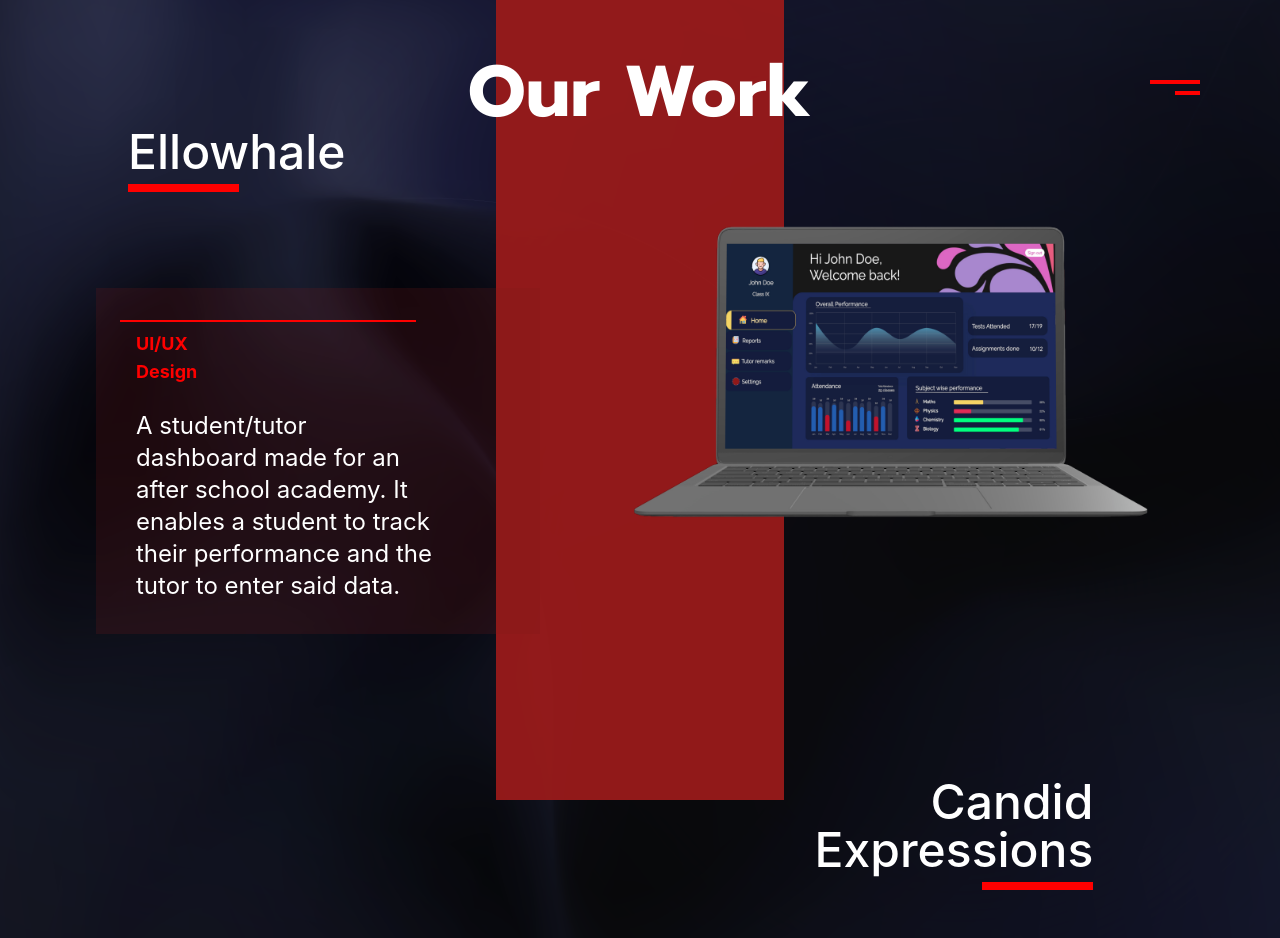
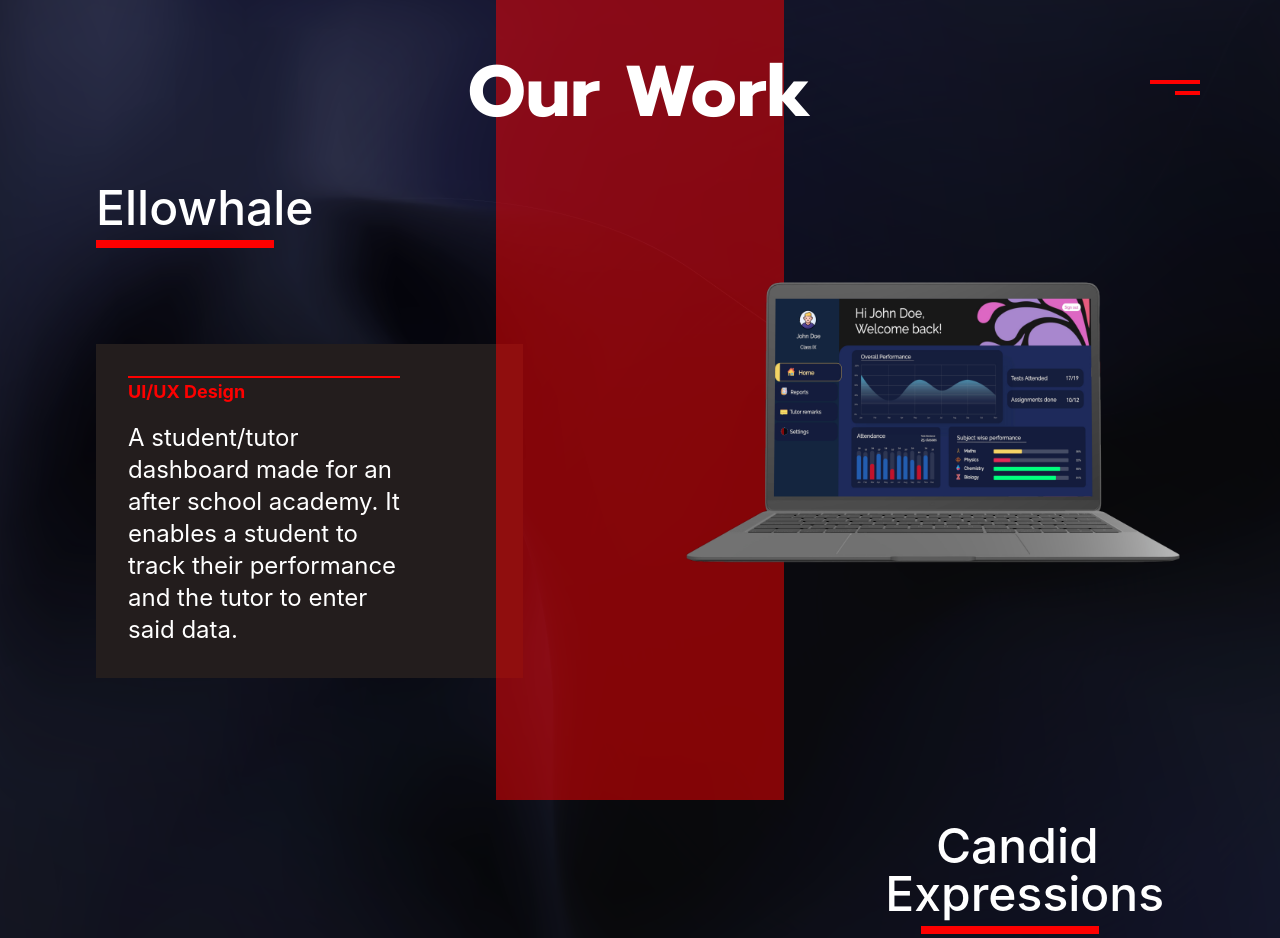
Before and after one commit to Beyond-Design-Studio/nextjs, a Next.js app: page /work in a window 1280 px wide. Shown: the top 938 px of the page. Built offline with nearby package versions, Linux system fonts and the light colour scheme.

Commit message:
work resp

```diff
--- a/components/footer.jsx
+++ b/components/footer.jsx
@@ -18,7 +18,7 @@ const Footer = ({ moveSection }) => {
 
 
 
-      <div style={{ backgroundColor: "#E6E6E6" }} className="py-8 px-8 pr-10 w-full h-3/5 flex flex-col justify-between z-10">
+      <div style={{ backgroundColor: "#E6E6E6" }} className="py-8 px-2 sm:px-8 sm:pr-10 w-full h-3/5 flex flex-col justify-between z-10">
         <div className="block sm:hidden text-center">
           <h2 className="text-3xl lg:text-5xl text-accent-color">Let's Talk</h2>
 
--- a/components/home/our.jsx
+++ b/components/home/our.jsx
@@ -28,8 +28,15 @@ const Our = ({second, content, re, link}) => {
               {content}
               <Link href={link}>
                 <a className="self-center">
-                  <div className={`flex self-center items-center ${styles["button"]}`}>
+                  <div className={`hidden lg:flex self-center items-center ${styles["button"]}`}>
                     <svg width="45" height="45" viewBox="0 0 54 54" fill="none" xmlns="http://www.w3.org/2000/svg">
+                      <path d="M31.5371 5.37401L28.9208 7.99031L45.8355 24.905L1.84462 24.3185L1.89447 28.0573L45.8854 28.6438L29.4158 45.1134L32.1028 47.8004L53.0331 26.8701L31.5371 5.37401Z" fill="white" />
+                    </svg>
+                    <p>{re}</p>
+                  </div>
+
+                  <div className={`flex lg:hidden gap-2 self-center items-center`}>
+                    <svg width="30" height="30" viewBox="0 0 54 54" fill="none" xmlns="http://www.w3.org/2000/svg">
                       <path d="M31.5371 5.37401L28.9208 7.99031L45.8355 24.905L1.84462 24.3185L1.89447 28.0573L45.8854 28.6438L29.4158 45.1134L32.1028 47.8004L53.0331 26.8701L31.5371 5.37401Z" fill="white" />
                     </svg>
                     <p>{re}</p>
--- a/components/home/what_we.jsx
+++ b/components/home/what_we.jsx
@@ -26,16 +26,33 @@ const WhatWeDo = ({ content }) => {
             </div>
             <div className={`${styles["content"]} flex flex-col font-prompt gap-8 xl:gap-0 pl-0 xl:pl-24 text-font-color font-light text-base sm:text-2xl`}>
               {content}
-              <div className={`${styles["button"]} self-center`}>
-                <Link href="/">
+              {/* <div className={`self-center`}> */}
+                {/* <Link href="/">
                   <a className="flex items-center">
                     <svg width="45" height="45" viewBox="0 0 54 54" fill="none" xmlns="http://www.w3.org/2000/svg">
                       <path d="M31.5371 5.37401L28.9208 7.99031L45.8355 24.905L1.84462 24.3185L1.89447 28.0573L45.8854 28.6438L29.4158 45.1134L32.1028 47.8004L53.0331 26.8701L31.5371 5.37401Z" fill="white" />
                     </svg>
                     <p>Services</p>
                   </a>
+                </Link> */}
+                <Link href="/">
+                  <a className="self-center">
+                    <div className={`hidden lg:flex self-center items-center ${styles["button"]}`}>
+                      <svg width="45" height="45" viewBox="0 0 54 54" fill="none" xmlns="http://www.w3.org/2000/svg">
+                        <path d="M31.5371 5.37401L28.9208 7.99031L45.8355 24.905L1.84462 24.3185L1.89447 28.0573L45.8854 28.6438L29.4158 45.1134L32.1028 47.8004L53.0331 26.8701L31.5371 5.37401Z" fill="white" />
+                      </svg>
+                      <p>Services</p>
+                    </div>
+
+                    <div className={`flex lg:hidden gap-2 self-center items-center`}>
+                      <svg width="30" height="30" viewBox="0 0 54 54" fill="none" xmlns="http://www.w3.org/2000/svg">
+                        <path d="M31.5371 5.37401L28.9208 7.99031L45.8355 24.905L1.84462 24.3185L1.89447 28.0573L45.8854 28.6438L29.4158 45.1134L32.1028 47.8004L53.0331 26.8701L31.5371 5.37401Z" fill="white" />
+                      </svg>
+                      <p>Services</p>
+                    </div>
+                  </a>
                 </Link>
-              </div>
+              {/* </div> */}
             </div>
           </div>
 
--- a/pages/work.jsx
+++ b/pages/work.jsx
@@ -1,4 +1,5 @@
 import React from "react";
+import styles from "../styles/misc.module.css"
 
 function WorkDis() {
   const info = [
@@ -40,61 +41,39 @@ function WorkDis() {
   ];
 
   return (
-    <div className="w-full z-20 -mb-52">
+    <div className={`w-full ${styles.cont}`}>
       {info.map((item, index) => {
-        return index % 2 == 0 ? (
+        return (
           <div
             key={index}
-            className="w-full flex justify-between items-center z-10 relative mb-36"
+            className="gap-16 flex flex-col lg:flex-row justify-between items-center mb-36"
           >
-            <div className="w-5/12">
-              <div className="w-6/12">
-                <h1 className="font-roboto text-white font-medium text-5xl w-auto ml-32">
-                  {item.title}
-                </h1>
-                <div className="w-5/12 h-1 mt-2 border-b-8 border-solid border-accent-color ml-32"></div>
-              </div>
-              <div className="w-10/12 mt-24 bg-red-900 bg-opacity-20 ml-24 pb-8 pt-8">
-                <div className="w-8/12 border-t-2 border-solid border-accent-color ml-6"></div>
-                <p className="text-accent-color w-3/12 text-lg ml-10 mt-2 font-bold">
-                  {item.subtitle}
-                </p>
-                <p className="text-2xl text-white w-8/12 ml-10 mt-6">
-                  {item.description}
-                </p>
-              </div>
+            <div className="flex-1">
+              <img className="object-fill z-10 relative rounded-3xl" src={item.image} />
             </div>
-            <div className="w-5/12 mr-32">
-              <img className="object-fill rounded-3xl" src={item.image} />
-            </div>
-          </div>
-        ) : (
-          <div
-            key={index}
-            className="w-full flex justify-between items-center z-20 relative mb-36"
-          >
-            <div className="w-5/12 ml-20">
-              <img className="object-fill rounded-3xl" src={item.image} />
-            </div>
-            <div className="w-5/12">
-              <div className="w-6/12 flex flex-col items-end ml-20">
-                <h1 className="font-roboto text-white font-medium text-5xl w-auto text-right">
+
+            <div className={`flex-1 flex flex-col gap-24`}>
+              <div className={`w-10/12 flex flex-col items-start ${index % 2 !== 0 ? "lg:items-end" : "lg:items-start"} ` }>
+                <h1 className={`font-roboto text-white text-left ${index % 2 !== 0 ? "lg:text-right" : "lg:text-left" } justify-end font-medium text-5xl w-1/2` }>
                   {item.title}
                 </h1>
                 <div className="w-5/12 h-1 mt-2 border-b-8 border-solid border-accent-color"></div>
               </div>
-              <div className="w-10/12 mt-24 bg-red-900 bg-opacity-20 pb-8 pt-8">
-                <div className="w-8/12 border-t-2 border-solid border-accent-color ml-24"></div>
-                <p className="text-accent-color w-3/12 text-lg ml-32 mt-2 font-bold">
-                  {item.subtitle}
-                </p>
-                <p className="text-2xl text-white w-8/12 ml-32 mt-6">
-                  {item.description}
-                </p>
+              <div style={{ backgroundColor: "#231D1D"}} className={`w-full lg:w-10/12 p-8 flex justify-start ${index % 2 !== 0 ? "lg:justify-end" : "lg:justify-start"}`}>
+                <div className="w-full lg:w-9/12">
+                  <div className="border-t-2 border-solid border-accent-color"></div>
+                  <p className="text-accent-color text-lg font-bold pb-4">
+                    {item.subtitle}
+                  </p>
+                  <p className="text-2xl text-white">
+                    {item.description}
+                  </p>
+                </div>
               </div>
             </div>
+
           </div>
-        );
+        )
       })}
     </div>
   );
@@ -103,11 +82,13 @@ function WorkDis() {
 export default function Work() {
   return (
     <div className="min-h-screen w-ful">
-      <h1 className="w-full text-center text-white text-7xl font-prompt font-bold pt-14 relative z-10">
+      <h1 className="w-full text-center text-white text-5xl lg:text-7xl font-prompt font-bold py-14 relative z-10">
         Our Work
       </h1>
-      <WorkDis />
-      <div className="md:w-72 md:h-full md:bg-red-800 md:fixed md:top-0 md:left-1/2 md:transform md:-translate-x-1/2 md:z-0 md:opacity-95 hidden md:block"></div>
+      <div className="px-12 lg:px-24">
+        <WorkDis />
+      </div>
+      <div className="md:w-72 md:h-full md:bg-accent-color md:fixed md:top-0 md:left-1/2 md:transform md:-translate-x-1/2 md:z-0 md:opacity-50 hidden md:block"></div>
     </div>
   );
 }
--- a/styles/misc.module.css
+++ b/styles/misc.module.css
@@ -4,7 +4,12 @@
 
 
 @media only screen and (min-width: 1024px) {
-  .cont div:nth-child(2n + 1) {
+  .cont > div:nth-child(2n + 1) {
     flex-direction: row-reverse;
   }
+
+  .red {
+    align-items: flex-end;
+    text-align: right;
+  }
 }
```
